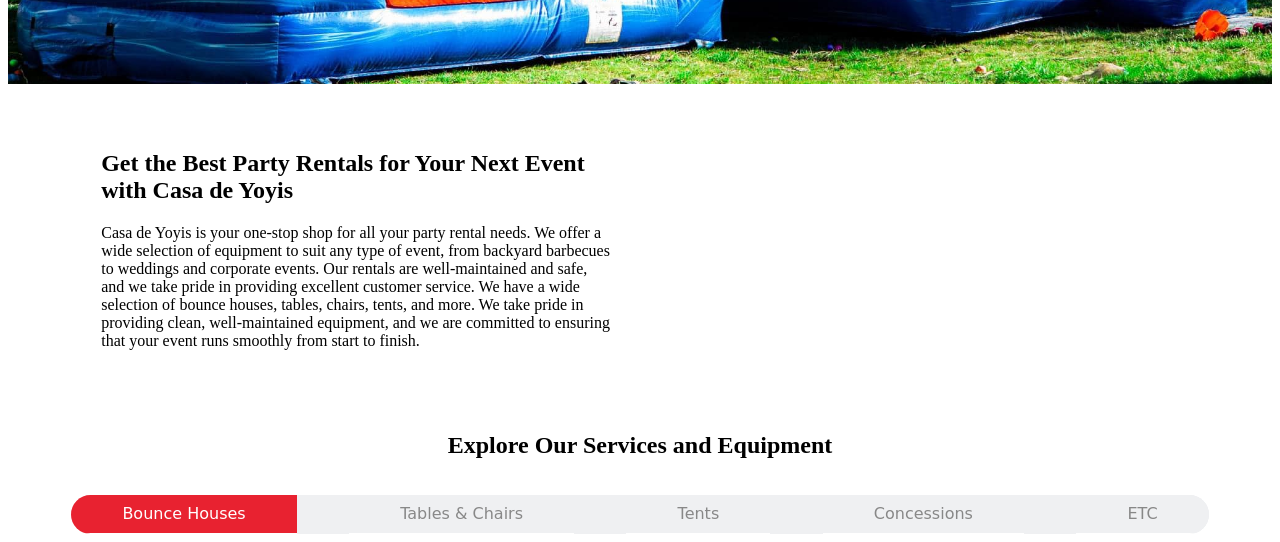
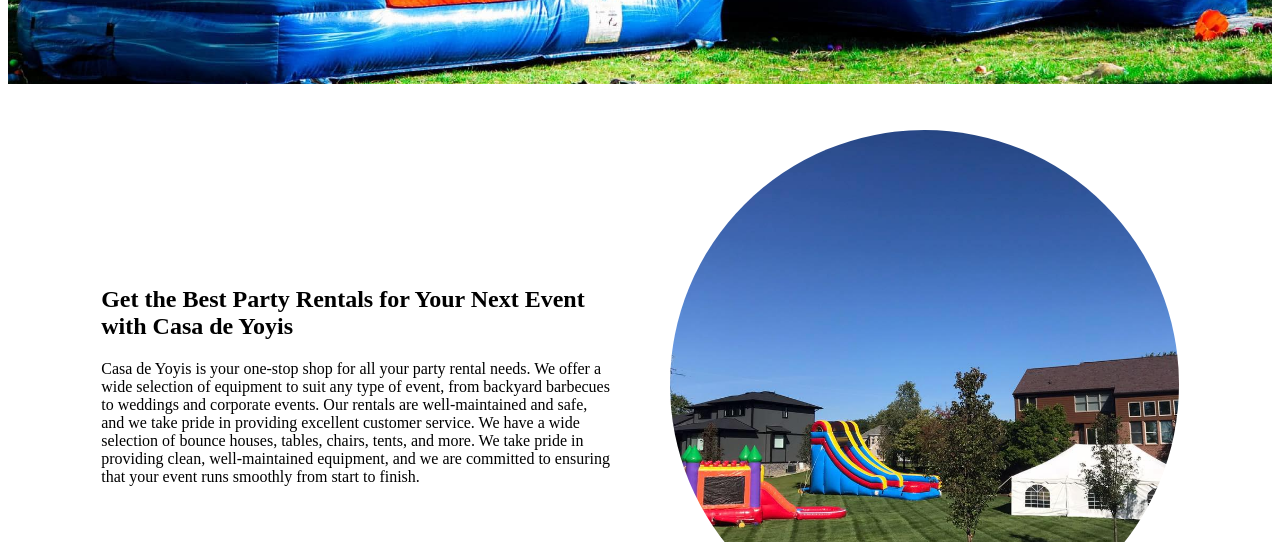
Before and after one commit to griffisr/casadeyoyis, a plain HTML site: page landing.html in a window 1280 px wide. Shown: the part 780-1322 px from the top of the page. Drawn offline with nearby package versions, Linux system fonts and the light colour scheme; some packages are replaced by stand-ins of ours; the site is published under a folder, as on GitHub Pages, so addresses that start at the root find nothing; a script that the page names is missing.

Commit message:
Update landing.html

```diff
--- a/landing.html
+++ b/landing.html
@@ -144,7 +144,7 @@
                 </p>
               </div>
               <div class="about-img">
-                <img src="/Images/Promo/setup.jpeg" alt="food" />
+                <img src="Images/Promo/setup.jpeg" alt="food" />
               </div>
             </div>
           </section>
```
